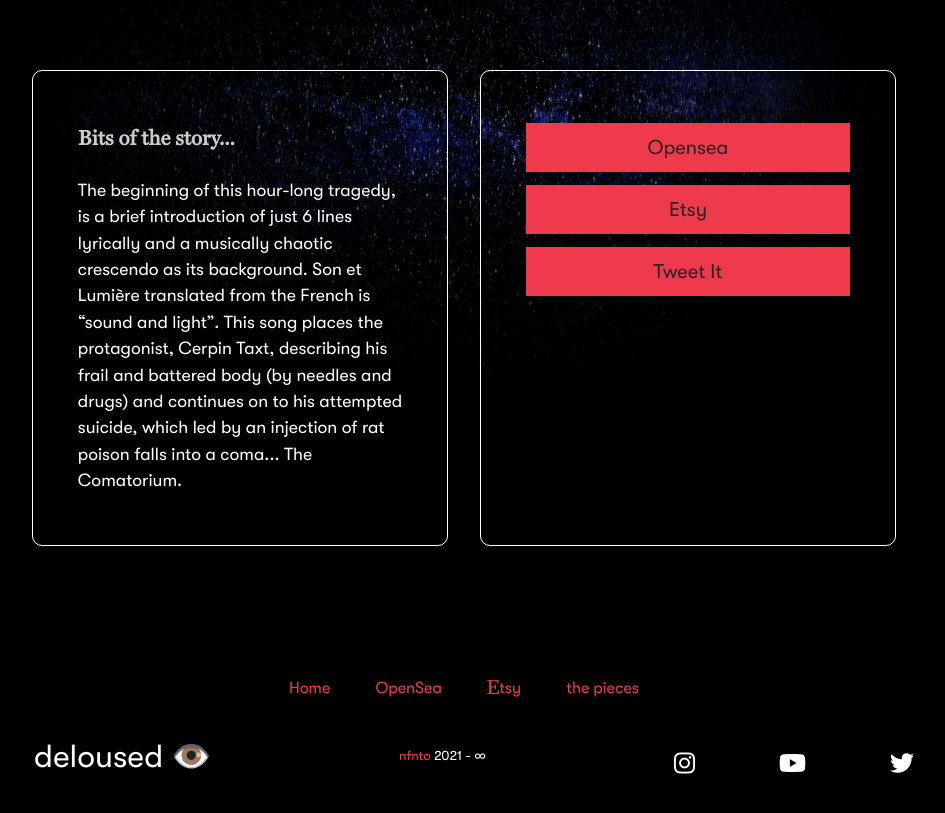
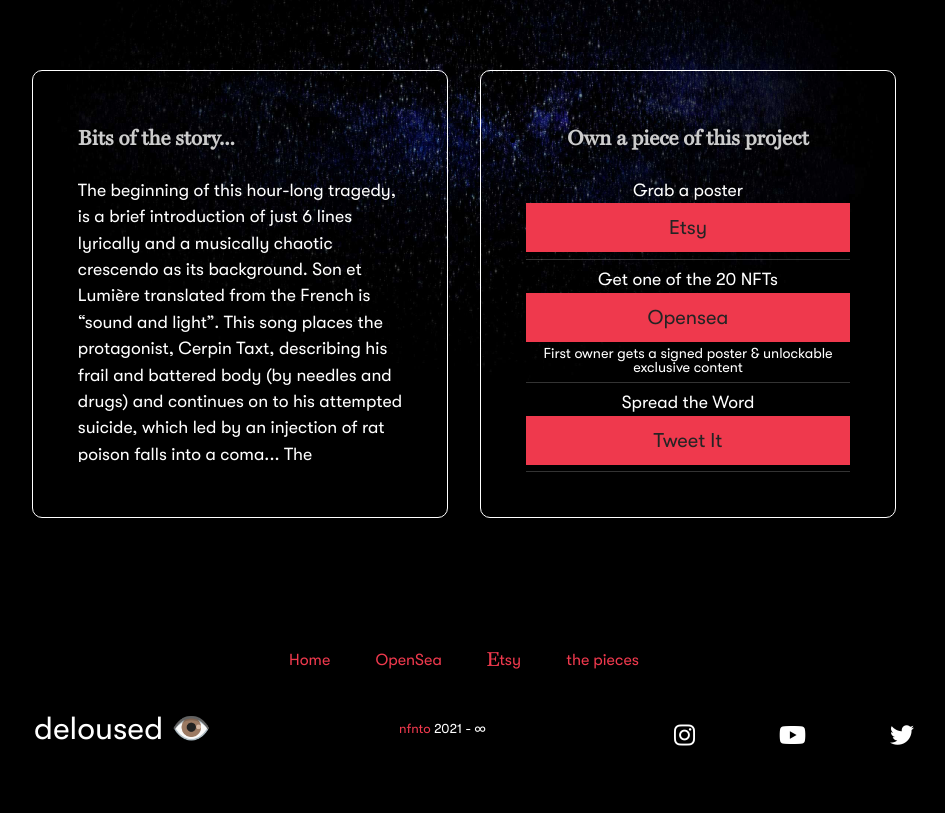
Before and after one commit to jcgaal/deloused, a React (Create React App) app: page /the-gallery/1 in a window 1280 px wide. Shown: the part 1160-1973 px from the top of the page, without its empty margins (176-1121 px from the left). Built offline with nearby package versions, Linux system fonts and the light colour scheme.

Commit message:
piece page detailing

```diff
--- a/src/components/HeroSection.js
+++ b/src/components/HeroSection.js
@@ -19,7 +19,7 @@
 				<a href='https://opensea.io/deloused' target='blank' rel="noreferrer" className="btns btn--outline btn--large">
 					VIEW ON OPENSEA
 				</a>
-				<a href='/the-gallery' target='blank' rel="noreferrer" className="btns btn--primary btn--large">
+				<a href='/the-gallery'  className="btns btn--primary btn--large">
 					VISIT THE GALLERY <i className='far fa-play-circle' />
 				</a>
 			</div>
--- a/src/components/Piece.css
+++ b/src/components/Piece.css
@@ -168,6 +168,15 @@
   color: #fff;
   font-size: 1.1em;
   line-height: 1.5em;
+  max-height: 285px;
+  overflow-x: scroll;
+}
+.description__item__subtext {
+  font-family: 'Walsheim', Arial, Helvetica, sans-serif;
+  color: #fff;
+  font-size: .9em;
+  line-height: 1em;
+  margin-top: 5px;
 }
 
 .row {
@@ -181,12 +190,18 @@
 .row > li {
   padding: 2% 0;
 }
+.row > .button-section {
+  border-bottom: 1px solid rgba(255,255,255,0.2);
+}
 
 .btn--huge {
   padding: 12px 26px;
   font-size: 20px;
   width: 100%;
   display: block;
+  text-align: center;
+}
+.text-center {
   text-align: center;
 }
 
@@ -223,6 +238,9 @@
   .description__wrapper {
     width: 100%;
   }
+  .description__item{
+    margin-bottom: 5%;
+  }
   .__item {
     margin-bottom: 2rem;
   }
--- a/src/components/Piece.js
+++ b/src/components/Piece.js
@@ -6,6 +6,8 @@
 
 
 function Piece(props) {
+
+
   const {urlid}: {urlid: string} = useParams();
 
     let id
@@ -315,12 +317,19 @@
                 <div className='description__item'>
                   <ul className="row">
                     <li>
-                      <a href="{etsylink}" target="_blank" rel="noreferrer" className="btns btn--primary btn--huge">Opensea</a>
+                      <h3 className="description__item__title text-center">Own a piece of this project</h3>
                     </li>
-                    <li>
+                    <li className="button-section">
+                      <p className="description__item__text text-center">Grab a poster</p>
                       <a href="{etsylink}" target="_blank" rel="noreferrer" className="btns btn--primary btn--huge">Etsy</a>
                     </li>
-                    <li>
+                    <li className="button-section">
+                      <p className="description__item__text text-center">Get one of the 20 NFTs</p>
+                      <a href="{opensealink}" target="_blank" rel="noreferrer" className="btns btn--primary btn--huge">Opensea</a>
+                      <p className="description__item__subtext text-center">First owner gets a signed poster & unlockable exclusive content</p>
+                    </li>
+                    <li className="button-section">
+                      <p className="description__item__text text-center">Spread the Word</p>
                       <a href="{tweet}" target="_blank" rel="noreferrer" className="btns btn--primary btn--huge">Tweet It</a>
                     </li>
                   </ul>
```
